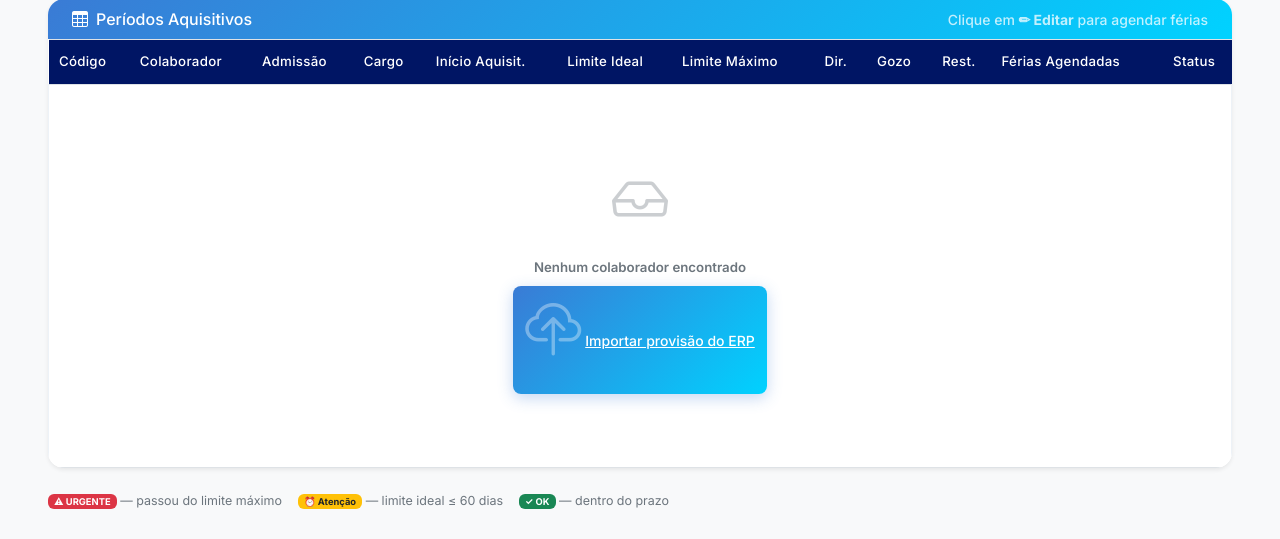
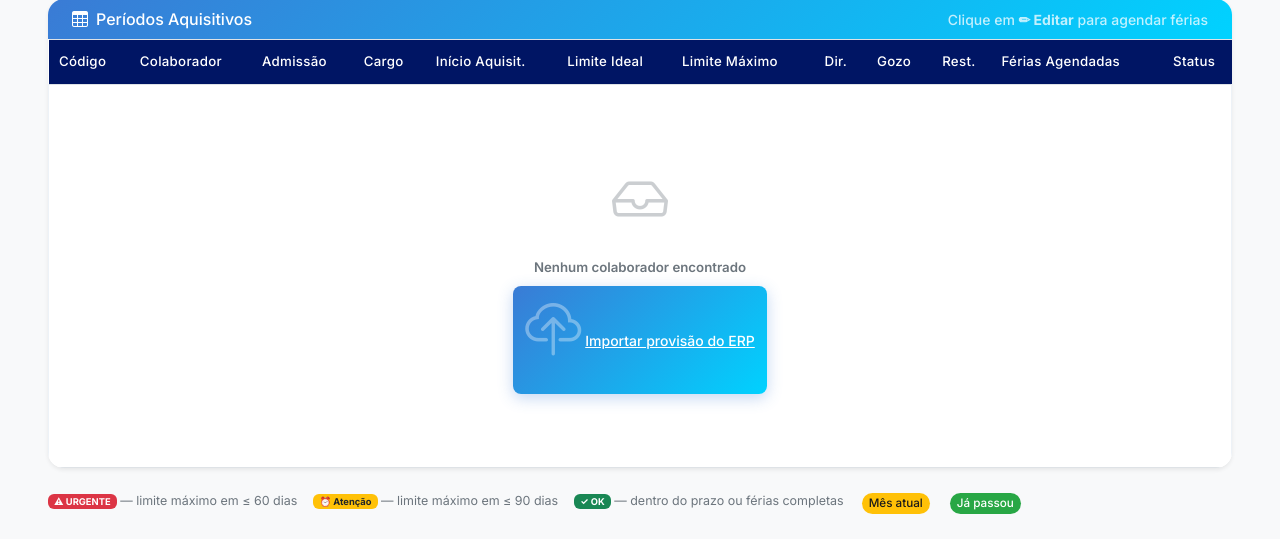
Before and after one commit to rntintas-tech/RN-FERIAS, a Django app: template templates/provisao/index.html in a window 1280 px wide. Shown: the part 271-810 px from the top of the page. Before the commit the page ends 780 px from the top, so only its background shows below. Run offline with Django 5.2, Linux system fonts and the light colour scheme; the template is opened without the code that fills it: values that come from a table or form of the project are taken from there, others are empty; data comes from the database, SQL or seed files in the repository; both versions use the stored data as it was after the commit.

Commit message:
Melhorando sistema de badges para monitoramento de status de férias.

```diff
--- a/provisao/models.py
+++ b/provisao/models.py
@@ -55,23 +55,30 @@ class PeriodoAquisitivo(models.Model):
     @property
     def status_limite(self):
         """
-        Retorna o status visual baseado nos prazos do período.
-        'danger'   → passou do limite máximo
-        'warning'  → limite ideal dentro de 60 dias
-        'ok'       → dentro do prazo
-        'sem_dias' → sem dias de direito
+        Status baseado no limite_maximo e nos dias agendados.
+        Badge só aparece quando os dias de direito NÃO estão totalmente agendados.
+        - 'danger'   → limite máximo em ≤ 60 dias
+        - 'warning'  → limite máximo em ≤ 90 dias
+        - 'ok'       → dentro do prazo ou férias completamente agendadas
+        - 'sem_dias' → sem dias de direito
         """
         if not self.dias_direito or self.dias_direito == 0:
             return 'sem_dias'
 
-        hoje = timezone.now().date()
+        # Se todos os dias de direito já estão agendados, não há alerta
+        dias_agendados = sum(p.dias for p in self.parcelas.all() if p.dias is not None)
+        if dias_agendados >= self.dias_direito:
+            return 'ok'
 
-        if self.limite_maximo and hoje > self.limite_maximo:
+        if not self.limite_maximo:
+            return 'ok'
+
+        dias_para_limite = (self.limite_maximo - timezone.now().date()).days
+
+        if dias_para_limite <= 60:
             return 'danger'
-
-        if self.limite_ideal:
-            if (self.limite_ideal - hoje).days <= 60:
-                return 'warning'
+        if dias_para_limite <= 90:
+            return 'warning'
 
         return 'ok'
 
@@ -79,10 +86,10 @@ class PeriodoAquisitivo(models.Model):
     def status_badge(self):
         """Retorna (classe_bootstrap, texto) para o badge de status."""
         badges = {
-            'danger':   ('bg-danger',              '⚠ URGENTE'),
-            'warning':  ('bg-warning text-dark',   '⏰ Atenção'),
-            'ok':       ('bg-success',             '✓ OK'),
-            'sem_dias': ('bg-secondary',           '— Sem dias'),
+            'danger':   ('bg-danger',             '⚠ URGENTE'),
+            'warning':  ('bg-warning text-dark',  '⏰ Atenção'),
+            'ok':       ('bg-success',            '✓ OK'),
+            'sem_dias': ('bg-secondary',          '— Sem dias'),
         }
         return badges.get(self.status_limite, ('bg-secondary', '-'))
 
--- a/static/css/ferias.css
+++ b/static/css/ferias.css
@@ -211,3 +211,20 @@
   .table-ferias           { font-size: 0.75rem; }
   .input-mes              { width: 100px; }
 }
+
+/* ---------- Badges de parcela de férias ----------
+   Cor base (azul escuro) = agendamento futuro.
+   Variações indicam o momento em relação ao mês atual.
+*/
+
+/* Mês atual: amarelo — "está acontecendo agora" */
+.badge-parcela-atual {
+  background: var(--warning-color) !important;
+  color: #1a1a1a !important;
+}
+
+/* Mês já passou: verde — férias realizadas */
+.badge-parcela-passada {
+  background: var(--success-color) !important;
+  color: var(--white) !important;
+}
--- a/templates/provisao/index.html
+++ b/templates/provisao/index.html
@@ -142,12 +142,13 @@
 
                                 <td style="white-space:nowrap;">{{ periodo.inicio_aquisitivo|date:"d/m/Y" }}</td>
 
-                                <td class="{% if periodo.status_limite == 'warning' or periodo.status_limite == 'danger' %}text-danger fw-semibold{% endif %}"
-                                    style="white-space:nowrap;">
+                                <!-- Limite Ideal: sem formatação de alerta — apenas informativo -->
+                                <td style="white-space:nowrap;">
                                     {{ periodo.limite_ideal|date:"d/m/Y"|default:"—" }}
                                 </td>
 
-                                <td class="{% if periodo.status_limite == 'danger' %}text-danger fw-semibold{% endif %}"
+                                <!-- Limite Máximo: fica vermelho quando o prazo está chegando -->
+                                <td class="{% if periodo.status_limite == 'warning' or periodo.status_limite == 'danger' %}text-danger fw-semibold{% endif %}"
                                     style="white-space:nowrap;">
                                     {{ periodo.limite_maximo|date:"d/m/Y"|default:"—" }}
                                 </td>
@@ -156,7 +157,7 @@
                                 <td class="text-center">{{ periodo.dias_gozo|floatformat:0 }}</td>
                                 <td class="text-center">{{ periodo.dias_restantes|floatformat:0 }}</td>
 
-                                <!-- Férias Agendadas: mostra resumo das parcelas + botão de edição -->
+                                <!-- Férias Agendadas: badges coloridos por situação do mês -->
                                 <td class="cell-ferias"
                                     id="cell-ferias-{{ periodo.id }}"
                                     data-periodo-id="{{ periodo.id }}"
@@ -167,8 +168,10 @@
 
                                     <div class="d-flex align-items-center gap-2 flex-wrap">
                                         <span class="parcelas-resumo" id="resumo-{{ periodo.id }}">
+                                            {% now "Y-m" as mes_atual %}
                                             {% for parcela in periodo.parcelas.all %}
-                                                <span class="badge-parcela">
+                                                {# Mês passado → verde | Mês atual → amarelo | Futuro → azul escuro #}
+                                                <span class="badge-parcela {% if parcela.mes_ferias < mes_atual %}badge-parcela-passada{% elif parcela.mes_ferias == mes_atual %}badge-parcela-atual{% endif %}">
                                                     {{ parcela.mes_ferias_display }}{% if parcela.dias %} ({{ parcela.dias|floatformat:0 }}d){% endif %}
                                                 </span>
                                             {% empty %}
@@ -221,9 +224,11 @@
 
 <!-- Legenda de status -->
 <div class="d-flex gap-3 flex-wrap mt-2" style="font-size:0.78rem;color:var(--text-muted);">
-    <span><span class="badge bg-danger">⚠ URGENTE</span> — passou do limite máximo</span>
-    <span><span class="badge bg-warning text-dark">⏰ Atenção</span> — limite ideal ≤ 60 dias</span>
-    <span><span class="badge bg-success">✓ OK</span> — dentro do prazo</span>
+    <span><span class="badge bg-danger">⚠ URGENTE</span> — limite máximo em ≤ 60 dias</span>
+    <span><span class="badge bg-warning text-dark">⏰ Atenção</span> — limite máximo em ≤ 90 dias</span>
+    <span><span class="badge bg-success">✓ OK</span> — dentro do prazo ou férias completas</span>
+    <span><span class="badge-parcela badge-parcela-atual" style="font-size:0.73rem;">Mês atual</span></span>
+    <span><span class="badge-parcela badge-parcela-passada" style="font-size:0.73rem;">Já passou</span></span>
 </div>
 
 
@@ -434,16 +439,25 @@ function atualizarUI(periodoId, parcelas, diasUsados, diasDireito) {
     const cell = document.getElementById('cell-ferias-' + periodoId);
     cell.dataset.parcelas = JSON.stringify(parcelas);
 
-    // Atualiza o resumo na célula da tabela
+    // Atualiza o resumo na célula da tabela com cores por mês
     const resumo = document.getElementById('resumo-' + periodoId);
     if (!parcelas.length) {
         resumo.innerHTML = `<span class="text-muted" style="font-size:0.78rem;">—</span>`;
         return;
     }
-    resumo.innerHTML = parcelas.map(p =>
-        `<span class="badge-parcela">${p.mes_ferias_display}${p.dias ? ' (' + parseFloat(p.dias) + 'd)' : ''}</span>`
-    ).join('');
+
+    // "2026-02" — formato YYYY-MM idêntico ao mes_ferias salvo no banco
+    const mesAtual = new Date().toISOString().slice(0, 7);
+
+    resumo.innerHTML = parcelas.map(p => {
+        let cls = 'badge-parcela';
+        if (p.mes_ferias < mesAtual)        cls += ' badge-parcela-passada';
+        else if (p.mes_ferias === mesAtual)  cls += ' badge-parcela-atual';
+        const dias = p.dias ? ` (${parseFloat(p.dias)}d)` : '';
+        return `<span class="${cls}">${p.mes_ferias_display}${dias}</span>`;
+    }).join('');
 }
+
 
 // ─────────────────────────────────────────────────────────────────
 // Atualiza a barra de progresso de dias no topo do modal
@@ -464,9 +478,7 @@ function atualizarBarra(parcelas, diasDireito, diasUsados) {
     if (pct < 80) prog.style.background = 'var(--primary-gradient)';
     else prog.style.background = '';
 
-    document.getElementById('label-dias').textContent =
-        `${usados}d / ${diasDireito}d`;
-
+    document.getElementById('label-dias').textContent = `${usados}d / ${diasDireito}d`;
     barra.style.display = 'block';
 }
 
```
Also changed, not shown: db.sqlite3.
